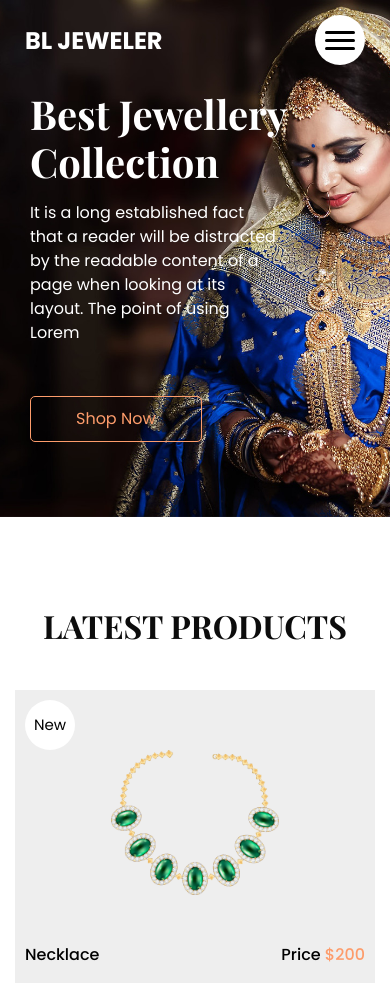
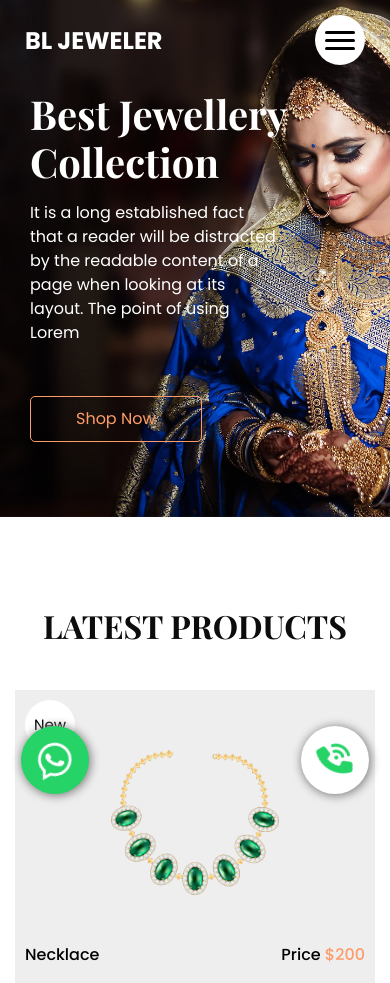
Before and after one commit to BrandLiberty/Jewellery, a plain HTML site: page healet-html/index.html in a window 390 px wide. Shown: the top 983 px of the page. Drawn offline with nearby package versions, Linux system fonts and the light colour scheme.

Commit message:
Whatsapp & call

```diff
--- a/healet-html/css/style.css
+++ b/healet-html/css/style.css
@@ -963,4 +963,72 @@ a:focus {
 .footer_section p a {
   color: inherit;
 }
+
+.anchor-tag{
+  text-decoration: none;
+}
+.call-btn{
+  z-index: 100;
+  height: 68px;
+  width: 68px;
+  position: fixed;
+  right: 21px;
+  bottom:20px;
+  text-align: center;
+  background-color: white;
+  border-radius: 50%;
+  border: none;
+  color: #25D366;
+  cursor: pointer;
+  font-size: 1rem;
+  box-shadow: 1px 1px 10px 1px grey;
+  display: flex;
+  justify-content: center;
+  align-items: center;
+}
+
+.call-hover-effect:hover{
+  cursor: pointer;
+  background-color: #25D366;
+  .call-hover-effect{
+      color: #ffffff;
+  }
+}
+
+.wtsp-btn{
+  z-index: 1;
+  height: 68px;
+  width: 68px;
+  position: fixed;
+  left: 21px;
+  bottom:20px;
+  text-align: center;
+  background-color: #25D366;
+  border-radius: 50%;
+  color: #fff;
+  cursor: pointer;
+  font-size: 1.2rem;
+  box-shadow: 1px 1px 10px 1px grey;
+  display: flex;
+  justify-content: center;
+  align-items: center;
+}
+
+.wp-hover-effect:hover{
+  cursor: pointer;
+  background-color: #ffffff;
+  .wp-hover-effect{
+      color: #25D366;
+  }
+}
+@media (max-width:768px){
+
+  .call-btn{
+      bottom: 50px;
+  }
+  .wtsp-btn{
+      bottom: 50px;
+  }
+
+}
 /*# sourceMappingURL=style.css.map */
--- a/healet-html/index.html
+++ b/healet-html/index.html
@@ -668,6 +668,17 @@
   </footer>
   <!-- footer section -->
 
+    <!-- Click the button to start a WhatsApp chat -->
+    <a href="https://wa.me/1234567890?text=Hello%20there!" class="anchor-tag wtsp-btn wp-hover-effect">
+      <i class="fa-brands fa-whatsapp fa-2xl fa-shake wp-hover-effect"></i>
+  </a>
+
+  <!-- Click the button to make a call -->
+  <a href="tel:1234567890" class="anchor-tag call-btn call-hover-effect">
+      <i class="fa-solid fa-phone-volume  fa-2xl fa-shake call-hover-effect"></i>
+  </a>
+
+  <script src="https://kit.fontawesome.com/e784f7575e.js" crossorigin="anonymous"></script>
 
   <!-- jQery -->
   <script src="js/jquery-3.4.1.min.js"></script>
```
Also changed, not shown: healet-html/about.html (+11 -0 lines), healet-html/blog.html (+12 -0 lines), healet-html/shop.html (+12 -0 lines).
